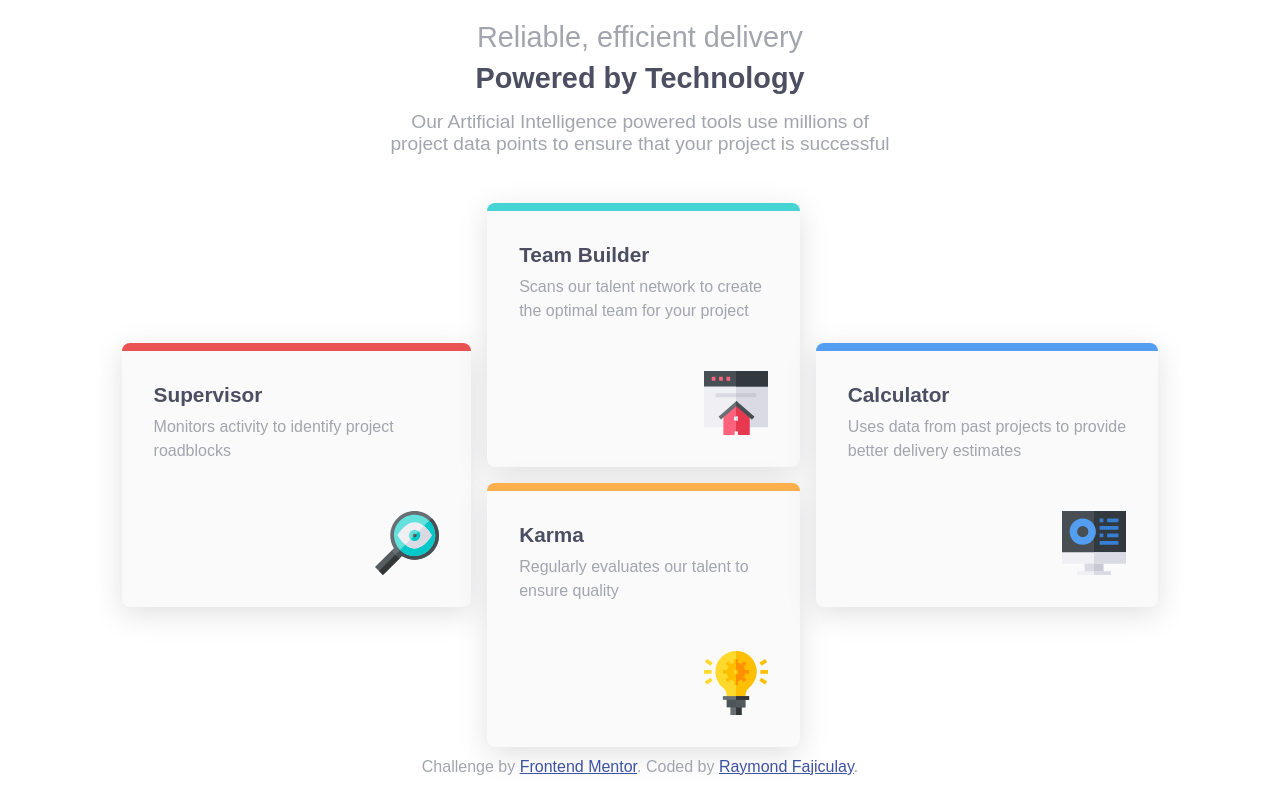
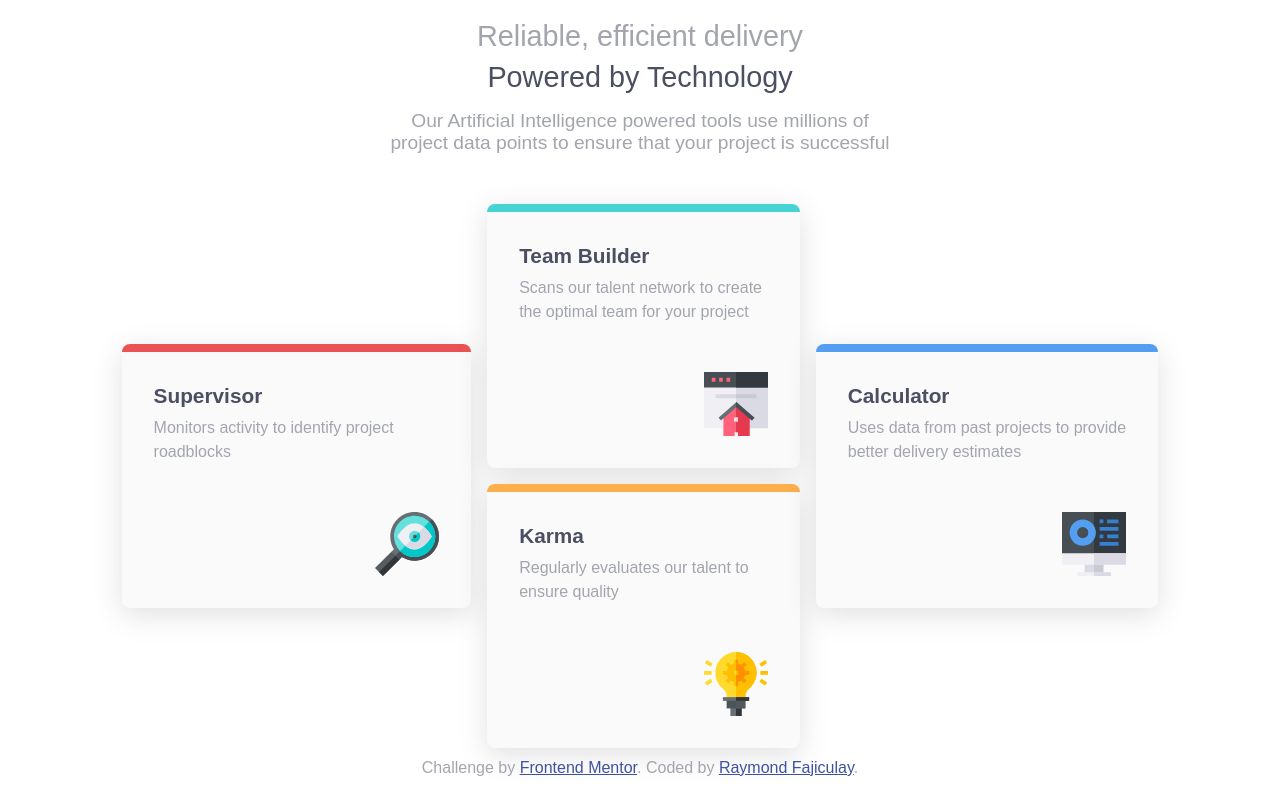
Before and after one commit to fajiculayrm/four-card-feature-section-master, a plain HTML site: page index.html in a window 1280 px wide. Drawn offline with Linux system fonts and the light colour scheme.

Commit message:
add suggestions

```diff
--- a/index.html
+++ b/index.html
@@ -16,23 +16,25 @@
         <title>Frontend Mentor | Four card feature section</title>
     </head>
     <body>
-        <main>
-            <div class="bannerText">
-                <h1>Reliable, efficient delivery</h1>
-                <h2>Powered by Technology</h2>
-                <h3>
+        <header>
+            <h1>
+                Reliable, efficient delivery
+                <span>Powered by Technology</span>
+                <span>
                     Our Artificial Intelligence powered tools use millions of
                     project data points to ensure that your project is
                     successful
-                </h3>
-            </div>
-            <div class="cardSection">
-                <div class="card supervisor">
+                </span>
+            </h1>
+        </header>
+        <main>
+            <section>
+                <div class="supervisor">
                     <h4>Supervisor</h4>
                     <p>Monitors activity to identify project roadblocks</p>
                     <img src="./images/icon-supervisor.svg" alt="" />
                 </div>
-                <div class="card teamBuilder">
+                <div class="teamBuilder">
                     <h4>Team Builder</h4>
                     <p>
                         Scans our talent network to create the optimal team for
@@ -40,12 +42,12 @@
                     </p>
                     <img src="./images/icon-team-builder.svg" alt="" />
                 </div>
-                <div class="card karma">
+                <div class="karma">
                     <h4>Karma</h4>
                     <p>Regularly evaluates our talent to ensure quality</p>
                     <img src="./images/icon-karma.svg" alt="" />
                 </div>
-                <div class="card calculator">
+                <div class="calculator">
                     <h4>Calculator</h4>
                     <p>
                         Uses data from past projects to provide better delivery
@@ -53,7 +55,7 @@
                     </p>
                     <img src="./images/icon-calculator.svg" alt="" />
                 </div>
-            </div>
+            </section>
         </main>
 
         <footer>
--- a/style/style.scss
+++ b/style/style.scss
@@ -28,30 +28,29 @@ main {
     align-items: center;
 }
 
-.bannerText {
-    width: 100%;
+header {
+    width: 90%;
     @media (min-width: 48rem) {
-        width: min(100%, 31.25rem);
+        width: min(90%, 31.25rem);
     }
 }
 
 h1 {
+    text-align: center;
     font-weight: 200;
     font-size: 1.8rem;
     color: $secondary;
-}
-
-h2 {
+    span:nth-child(1) {
+        display: inline-block;
         margin-top: 0.5rem;
-    font-size: 1.8rem;
         color: $primary;
     }
-
-h3 {
+    span:nth-child(2) {
+        display: inline-block;
         margin-top: 1rem;
-    color: $secondary;
         font-weight: 400;
         font-size: 1.2rem;
+    }
 }
 
 h4 {
@@ -65,7 +64,7 @@ p {
     line-height: 1.5;
 }
 
-.cardSection {
+section {
     margin-top: 3rem;
     display: grid;
     gap: 1rem;
@@ -84,7 +83,7 @@ p {
     }
 }
 
-.card {
+div {
     width: 100%;
     padding: 2rem;
     background-color: $third;
@@ -96,7 +95,7 @@ p {
     }
 }
 
-.card img {
+div img {
     float: right;
     margin-top: 3rem;
 }
```
Also changed, not shown: style/style.css, 1 other file. Lines whose indentation alone changed are shown as unchanged.
